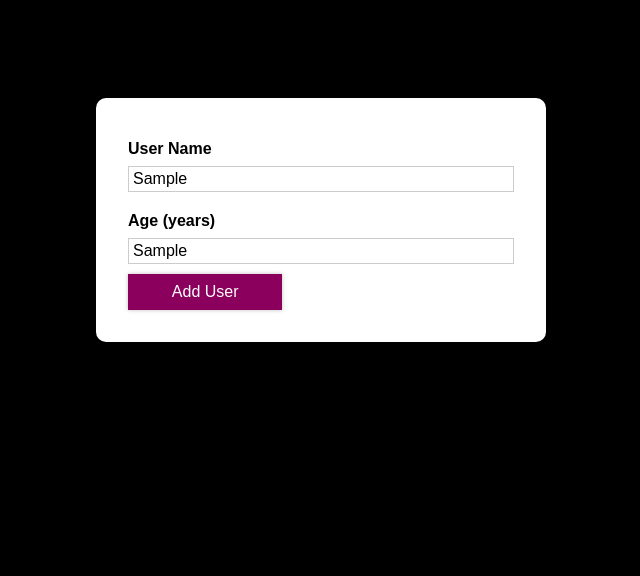
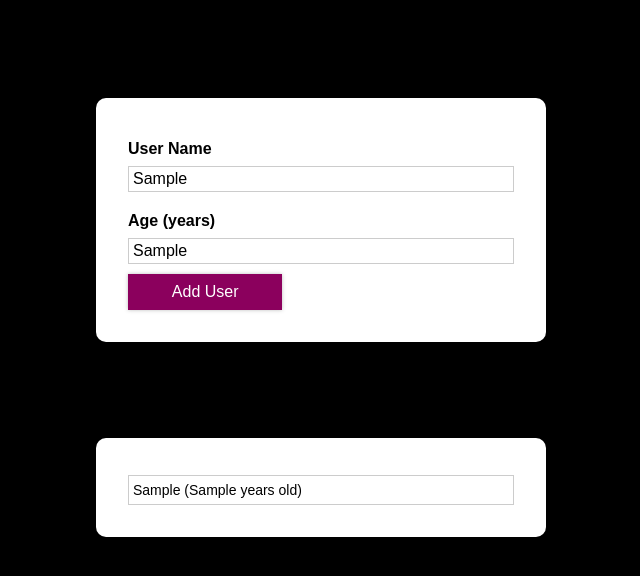
Before and after one commit to naraeseoWeb/RCG-Add-User, a React (Create React App) app: page / in a window 1280 px wide. Both pictures are taken after typing "Sample", "Sample" into the empty fields and a click on the button "Add User". Shown: the top 576 px of the page, without its empty margins (319-959 px from the left). Built offline with nearby package versions, Linux system fonts and the light colour scheme; the HTML template or start-up script is replaced by a standard one.

Commit message:
FEAT: input에 내용을 넣으면 리스트가 추가되는 기능구현

```diff
--- a/src/App.css
+++ b/src/App.css
@@ -2,6 +2,7 @@
   display: flex;
   margin: 50px auto;
   width: 500px;
+  flex-direction: column;
 }
 
 .AddUser-form {
@@ -13,3 +14,7 @@
   box-shadow: 0 2px 12px rgba(0, 0, 0, 0.2);
   border-radius: 10px;
 }
+
+section {
+  width: 100%;
+}
--- a/src/App.js
+++ b/src/App.js
@@ -1,12 +1,33 @@
-import AddUserInput from './Components/AddUserInput/AddUserInput';
+import AddUserInput from './Components/AddUserInput';
 import './App.css';
+import { useState } from 'react';
+import AddUserList from './Components/AddUserList';
 
 function App() {
+  const [userInfo, setUserInfo] = useState([]);
+  const [addedUser, setAddedUser] = useState(false);
+
+  const AddUserHandler = (enteredText) => {
+    setUserInfo((prevText) => {
+      const updatedText = [...prevText];
+      updatedText.push({
+        name: enteredText.name,
+        age: enteredText.age,
+        id: Math.random().toString(),
+      });
+      setAddedUser(true);
+      return updatedText;
+    });
+  };
+
   return (
     <div className='App'>
-      <div className='AddUser-form'>
-        <AddUserInput />
-      </div>
+      <section className='AddUser-form'>
+        <AddUserInput onAddUser={AddUserHandler} />
+      </section>
+      <section className='User-List'>
+        <AddUserList onAddUser={addedUser} items={userInfo} />
+      </section>
     </div>
   );
 }
--- a/src/Components/AddUserInput/AddUserInput.jsx
+++ b/src/Components/AddUserInput.jsx
@@ -1,10 +1,10 @@
 import { useState } from 'react';
 import styled from 'styled-components';
-import Button from '../../UI/Button';
+import Button from '../UI/Button';
 
-const AddUserInput = () => {
-  const [enteredName, setEnteredName] = useState('');
-  const [enteredAge, setEnteredAge] = useState('');
+const AddUserInput = ({ onAddUser }) => {
+  const [enteredName, setEnteredName] = useState(null);
+  const [enteredAge, setEnteredAge] = useState(null);
 
   const userNameInputHandler = (e) => {
     setEnteredName(e.target.value);
@@ -24,6 +24,7 @@ const AddUserInput = () => {
       window.alert('나이를 다시 입력하시오');
       return;
     }
+    onAddUser({ name: enteredName, age: enteredAge });
   };
 
   return (
--- /dev/null
+++ b/src/Components/AddUserItem.jsx
@@ -0,0 +1,16 @@
+import styled from 'styled-components';
+
+const AddUserItem = ({ children }) => {
+  return <Li>{children}</Li>;
+};
+
+const Li = styled.li`
+  border: 1px solid #ccc;
+  line-height: 20px;
+  list-style: none;
+  padding: 4px;
+  font-size: 14px;
+  margin-top: 5px;
+`;
+
+export default AddUserItem;
--- a/src/Components/AddUserList.jsx
+++ b/src/Components/AddUserList.jsx
@@ -1,5 +1,30 @@
-const AddUserList = () => {
-  return <div></div>;
+import styled from 'styled-components';
+import AddUserItem from './AddUserItem';
+
+const AddUserList = ({ items, onAddUser }) => {
+  return (
+    <>
+      {onAddUser && (
+        <Ul>
+          {items.map((user) => (
+            <AddUserItem key={user.id} id={user.id}>
+              {user.name} ({user.age} years old)
+            </AddUserItem>
+          ))}
+        </Ul>
+      )}
+    </>
+  );
 };
 
+const Ul = styled.ul`
+  background-color: #fff;
+  width: 30rem;
+  max-width: 90%;
+  margin: 3rem auto;
+  padding: 2rem;
+  box-shadow: 0 2px 12px rgba(0, 0, 0, 0.2);
+  border-radius: 10px;
+`;
+
 export default AddUserList;
--- a/src/index.css
+++ b/src/index.css
@@ -7,6 +7,8 @@ html {
 }
 
 body {
+  list-style: none;
   margin: 0;
+  padding: 0;
   background-color: black;
 }
```
